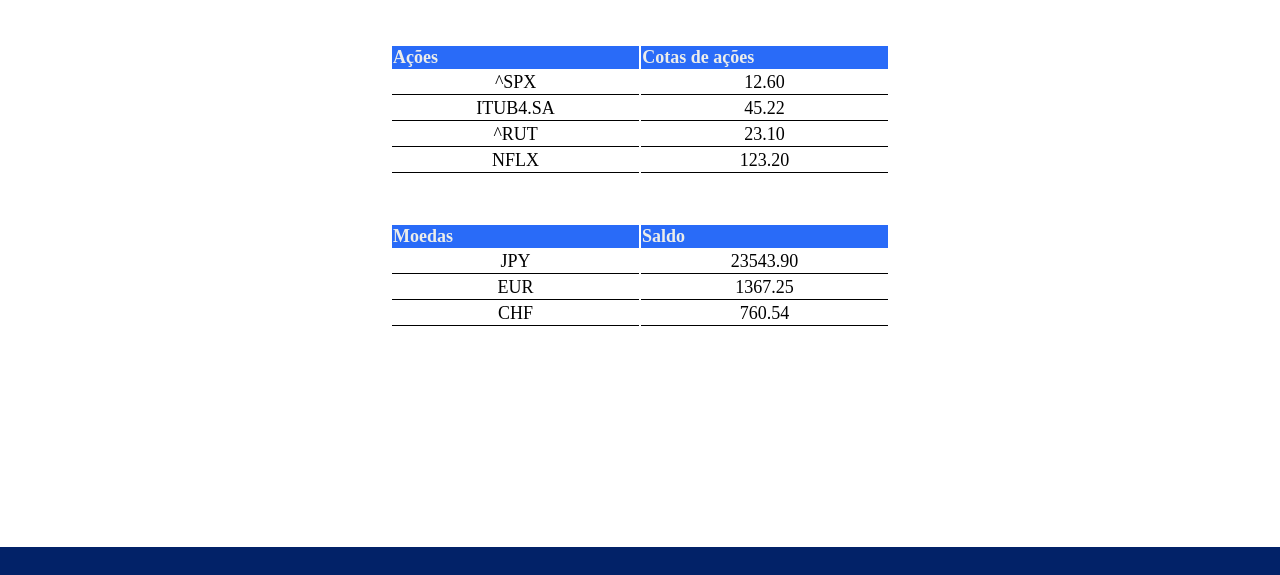
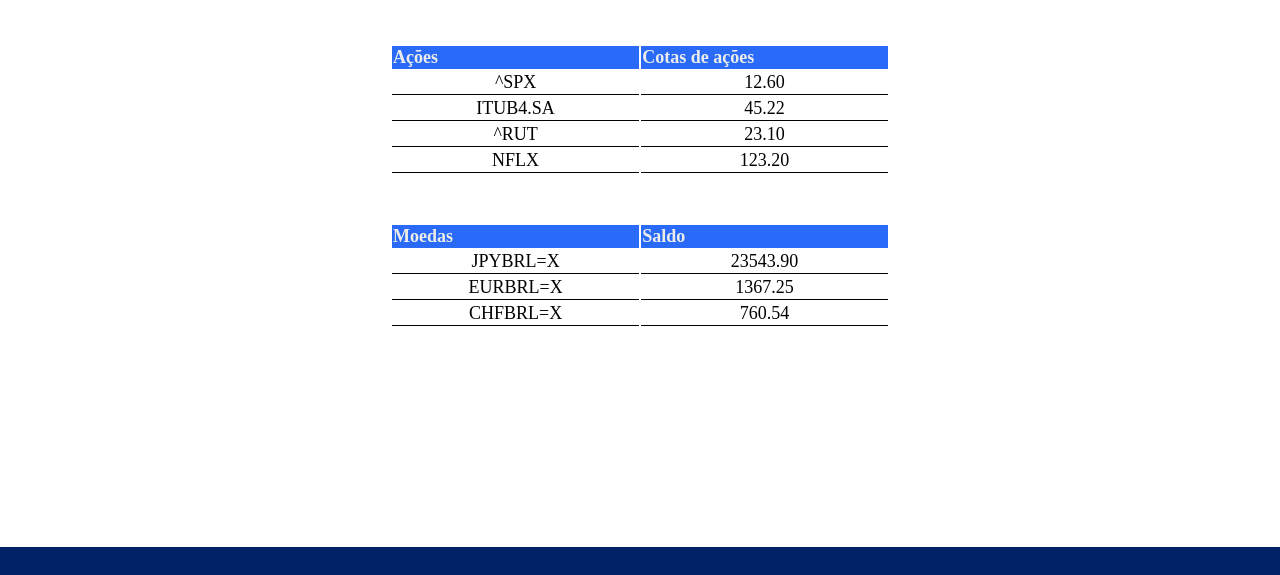
Before and after one commit to G-mikael/investimentos, a plain HTML site: page carteira3.html in a window 1280 px wide. Shown: the part 103-678 px from the top of the page. Drawn offline with Linux system fonts and the light colour scheme.

Commit message:
Brl=x em todas as moedas

```diff
--- a/carteira3.html
+++ b/carteira3.html
@@ -68,15 +68,15 @@
                     <th width=250px> Saldo</th>
                 </tr>
                 <tr>
-                    <td>JPY</td>
+                    <td>JPYBRL=X</td>
                     <td>23543.90</td>
                 </tr>
                 <tr>
-                    <td>EUR</td>
+                    <td>EURBRL=X</td>
                     <td>1367.25</td>
                 </tr>
                 <tr>
-                    <td>CHF</td>
+                    <td>CHFBRL=X</td>
                     <td>760.54</td>
                 </tr>
             </table>
```
